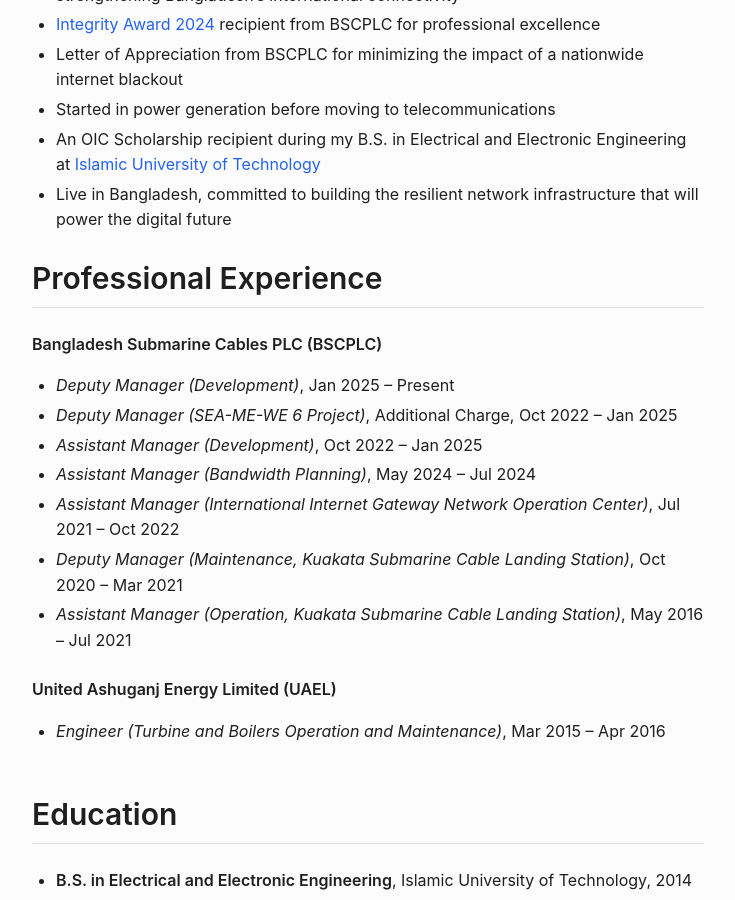
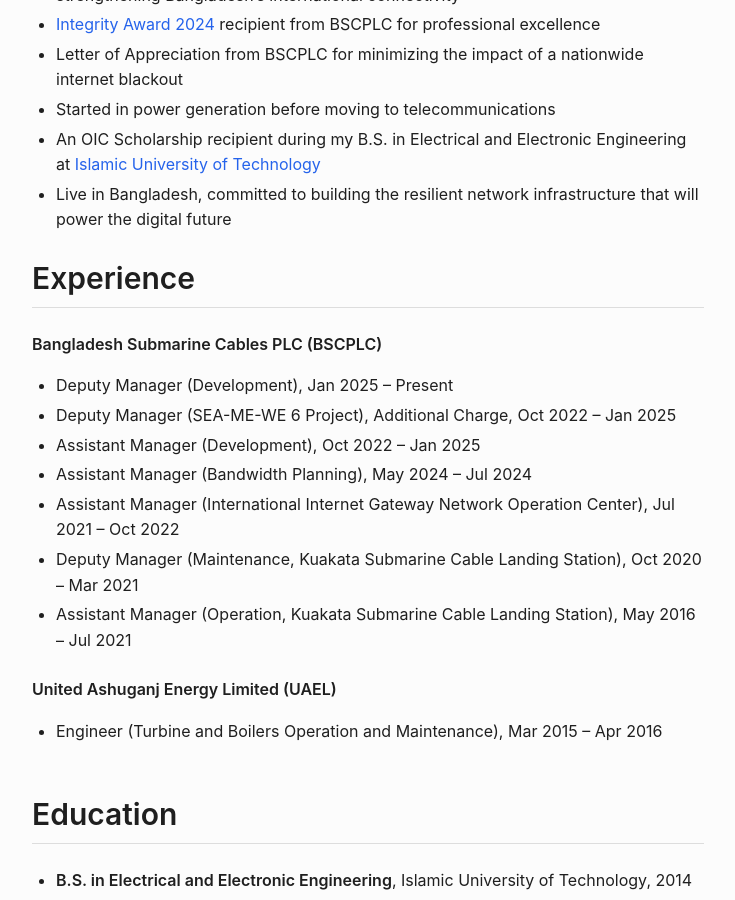
Before and after one commit to muntasimulhaque/muntasimulhaque.github.io, a Jekyll site: the page built from index.md, in a window 1280 px wide and 900 px high, scrolled down 399 px. Shown: the whole window, without its empty margins (272-1007 px from the left). Built offline with Jekyll 4.4.1, drawn with Linux system fonts in a browser that asks for light colours.

Commit message:
Update index.md

```diff
--- a/index.md
+++ b/index.md
@@ -14,19 +14,19 @@
 * An OIC Scholarship recipient during my B.S. in Electrical and Electronic Engineering at [Islamic University of Technology](https://www.iutoic-dhaka.edu/){:target="_blank"}
 * Live in Bangladesh, committed to building the resilient network infrastructure that will power the digital future
 
-## Professional Experience
+## Experience
 
 **Bangladesh Submarine Cables PLC (BSCPLC)**
-- *Deputy Manager (Development)*, Jan 2025 – Present
-- *Deputy Manager (SEA-ME-WE 6 Project)*, Additional Charge, Oct 2022 – Jan 2025
-- *Assistant Manager (Development)*, Oct 2022 – Jan 2025
-- *Assistant Manager (Bandwidth Planning)*, May 2024 – Jul 2024
-- *Assistant Manager (International Internet Gateway Network Operation Center)*, Jul 2021 – Oct 2022
-- *Deputy Manager (Maintenance, Kuakata Submarine Cable Landing Station)*, Oct 2020 – Mar 2021
-- *Assistant Manager (Operation, Kuakata Submarine Cable Landing Station)*, May 2016 – Jul 2021
+- Deputy Manager (Development), Jan 2025 – Present
+- Deputy Manager (SEA-ME-WE 6 Project), Additional Charge, Oct 2022 – Jan 2025
+- Assistant Manager (Development), Oct 2022 – Jan 2025
+- Assistant Manager (Bandwidth Planning), May 2024 – Jul 2024
+- Assistant Manager (International Internet Gateway Network Operation Center), Jul 2021 – Oct 2022
+- Deputy Manager (Maintenance, Kuakata Submarine Cable Landing Station), Oct 2020 – Mar 2021
+- Assistant Manager (Operation, Kuakata Submarine Cable Landing Station), May 2016 – Jul 2021
 
 **United Ashuganj Energy Limited (UAEL)**
-- *Engineer (Turbine and Boilers Operation and Maintenance)*, Mar 2015 – Apr 2016
+- Engineer (Turbine and Boilers Operation and Maintenance), Mar 2015 – Apr 2016
 
 ## Education
 
```
